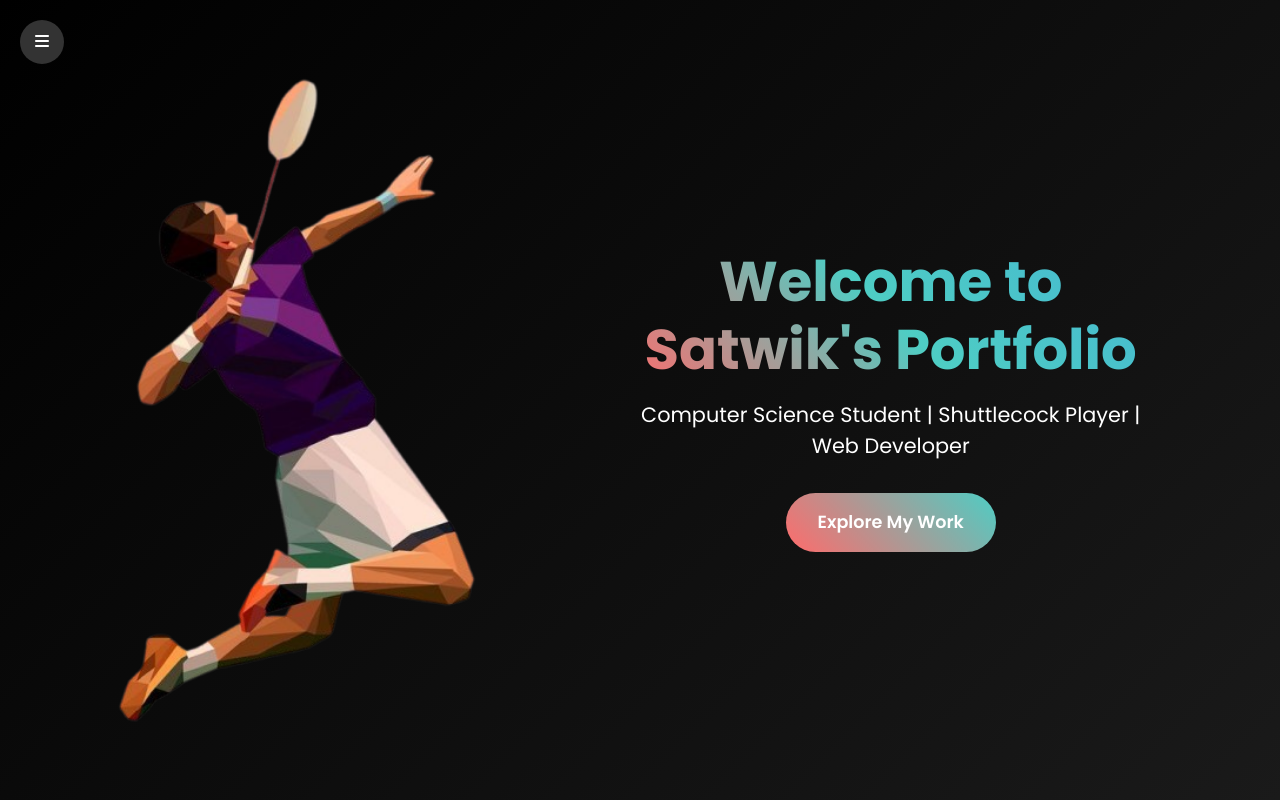
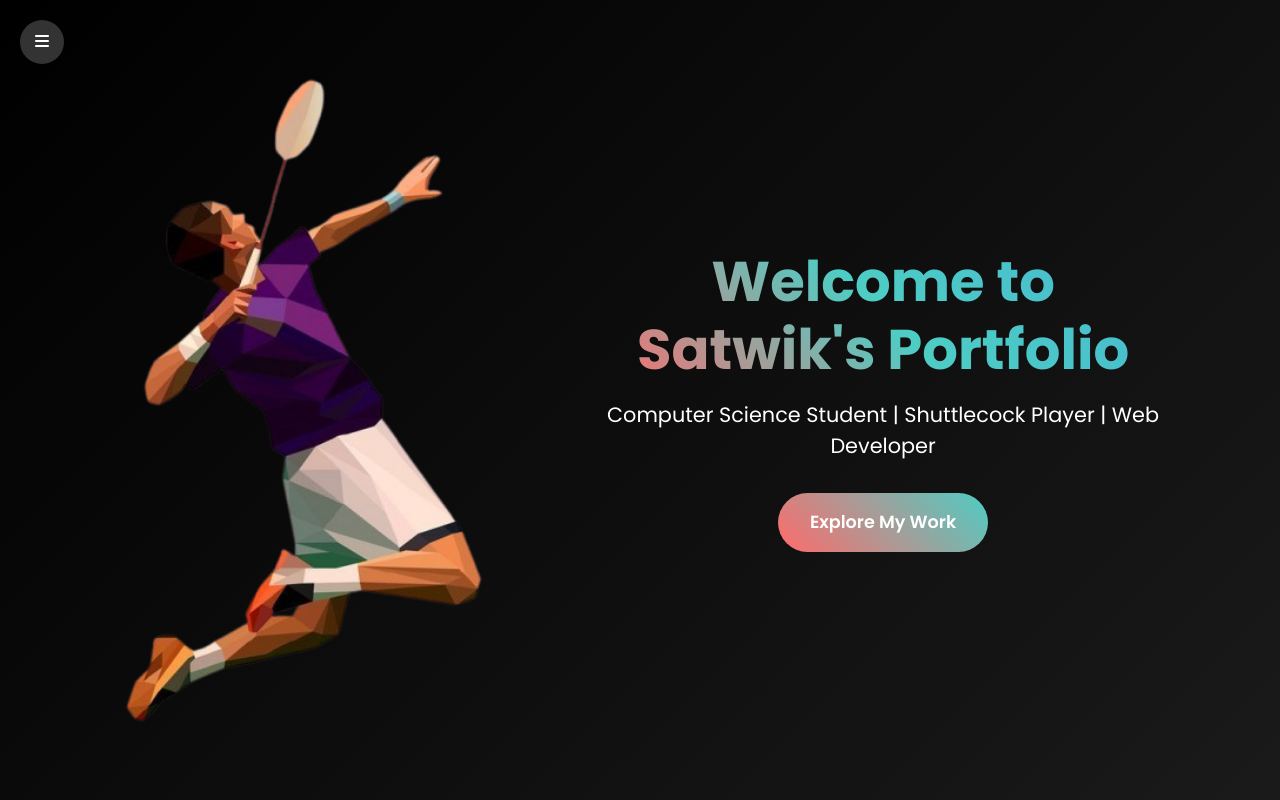
Before and after one commit to phanikumarkodukulla/satwick-porto, a plain HTML site: page index.html in a window 1280 px wide. Shown: the top 800 px of the page. Drawn offline with nearby package versions, Linux system fonts and the light colour scheme; some icons are missing.

Commit message:
Update index.html

```diff
--- a/index.html
+++ b/index.html
@@ -146,8 +146,7 @@
             justify-content: space-between;
             width: 100%;
             max-width: 1200px;
-            padding: 0 2rem;
-            gap: 4rem;
+            padding: 15px;
         }
 
         .landing-image {
```
